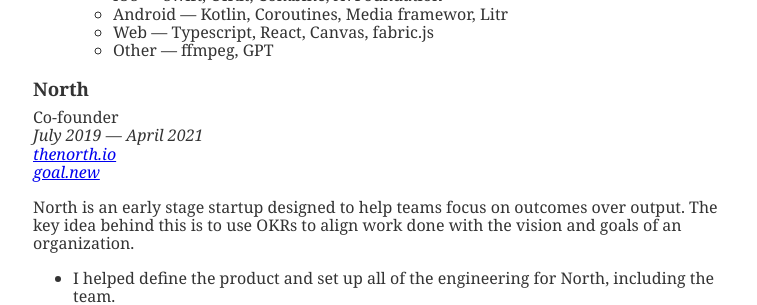
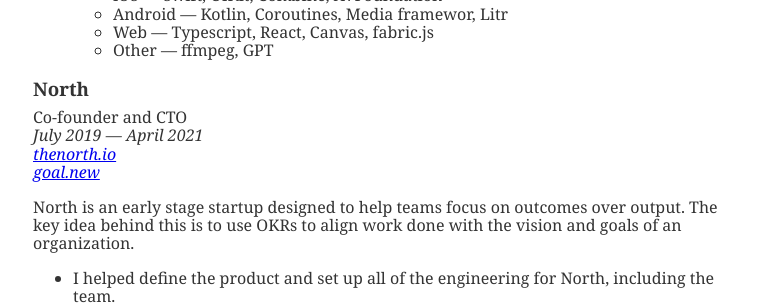
Before and after one commit to lisperin/lisperin.github.io, a Jekyll site: the page built from resume.html, in a window 1280 px wide and 900 px high, scrolled down 535 px. Shown: the part 154-459 px from the top of the window, without its empty margins (257-1014 px from the left). Built offline with Jekyll 4.4.1, drawn with Linux system fonts in a browser that asks for light colours.

Commit message:
Update resume

```diff
--- a/resume.html
+++ b/resume.html
@@ -78,7 +78,7 @@
         </section>
         <section class="work-history-detail">
           <h3>North</h3>
-          <div class="work-title">Co-founder</div>
+          <div class="work-title">Co-founder and CTO</div>
           <div class="time-period">
             <time datetime="2019-07">July 2019</time>
             &mdash; <time datetime="2021-04">April 2021</time>
```
